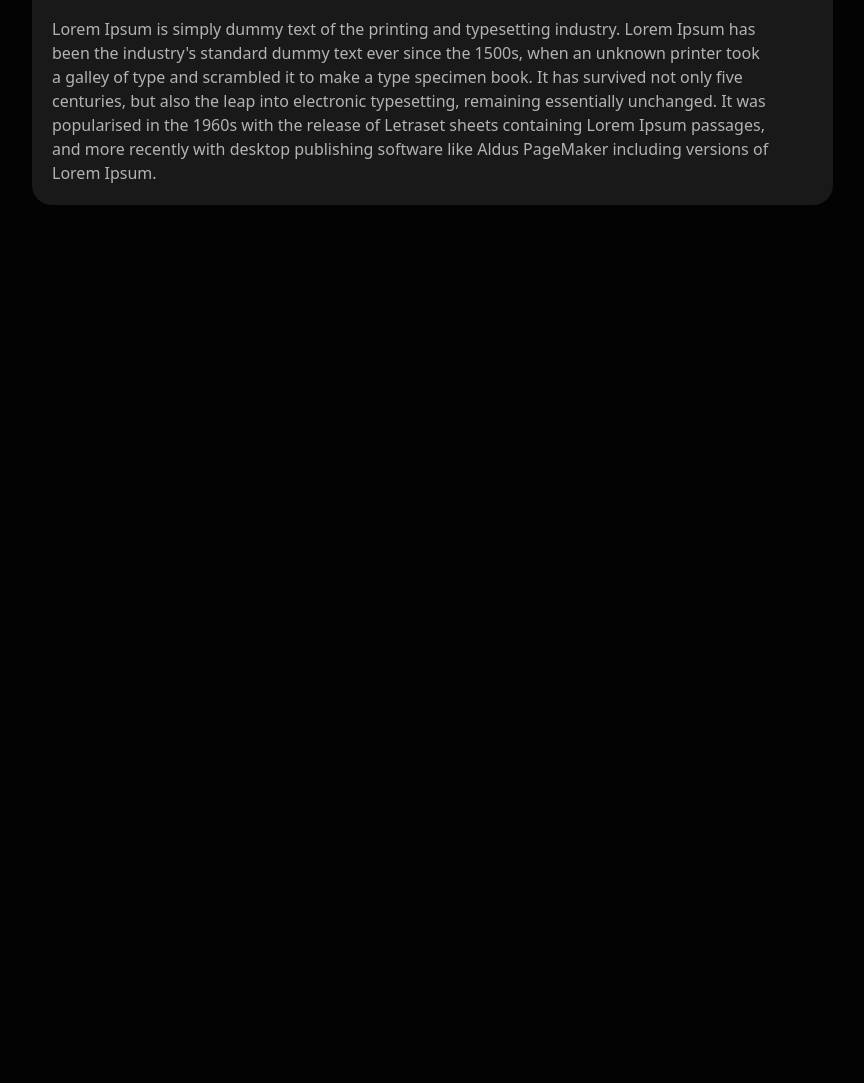
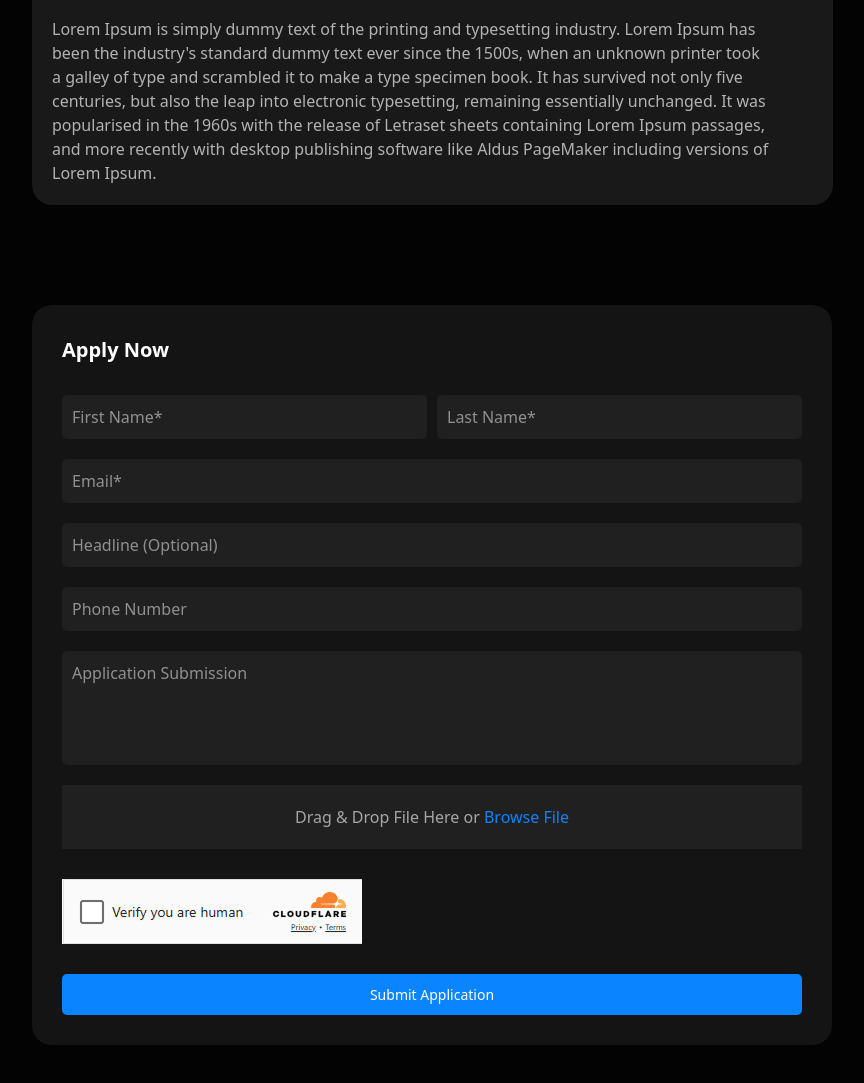
Before and after one commit to maga76/ezamweeek3, a website: page src/page4.html in a window 1280 px wide. Shown: the part 1854-2937 px from the top of the page, without its empty margins (8-872 px from the left). Before the commit the page ends 2109 px from the top, so only its background shows below. Drawn offline with Linux system fonts and the light colour scheme.

Commit message:
section3

```diff
--- a/src/page4.html
+++ b/src/page4.html
@@ -113,6 +113,26 @@
                 </div>
         </div>
  </section>
+ <section class="max-w-300 m-auto p-[50px_20px] lg:p-[50px_0]">
+    <div class="flex flex-col gap-[30px] bg-[#141414] lg:w-[800px] rounded-[20px] p-[30px] items-start ">
+    <h1 class="font-semibold text-[20px]">Apply Now</h1>
+    <form class="flex flex-col gap-[20px] w-full">
+        <div class="flex gap-[10px]">
+            <input class="outline-none bg-[#202020] w-full py-[10px] pl-[10px] rounded-[5px]" type="text" placeholder="First Name*">
+            <input class="outline-none bg-[#202020] w-full py-[10px] pl-[10px] rounded-[5px]" type="text" placeholder="Last Name*">
+        </div>
+        <input class="outline-none bg-[#202020] w-full py-[10px] pl-[10px] rounded-[5px]" type="email" placeholder="Email*">
+        <input class="outline-none bg-[#202020] w-full py-[10px] pl-[10px] rounded-[5px]" type="text" placeholder="Headline (Optional)">
+        <input class="outline-none bg-[#202020] w-full py-[10px] pl-[10px] rounded-[5px]" type="tel" placeholder="Phone Number">
+        <input class="outline-none bg-[#202020] w-full py-[10px] pl-[10px] rounded-[5px] pb-[80px]" type="text" placeholder="Application Submission">
+            <div class="flex flex-col gap-[10px] justify-center items-center bg-[#202020] py-[20px]">
+               <h1 class="text-[#A6A6A6]">Drag & Drop File Here or <span class="text-[#0A84FF] border-[#0A84FF]">Browse File</span></h1>
+            </div>
+    </form>
+    <img src="./image/image 8.png" alt="">
+    <button class="text-[14px] bg-[#0A84FF] w-full py-[10px] rounded-[5px]">Submit Application</button>
+    </div>
+ </section>
     </main>
 </body>
 </html>
```
Also changed, not shown: src/image/Vector.png (added), src/image/image 8.png (added), src/output.css.
